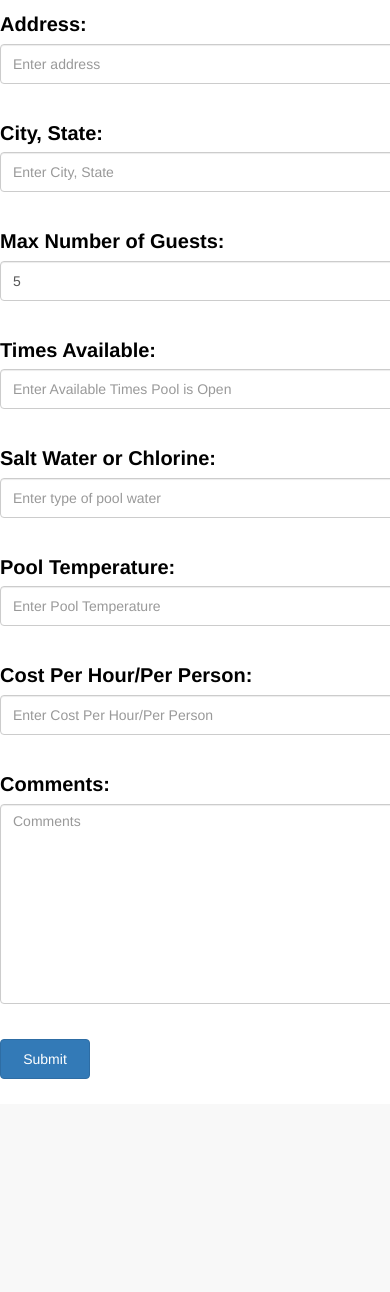
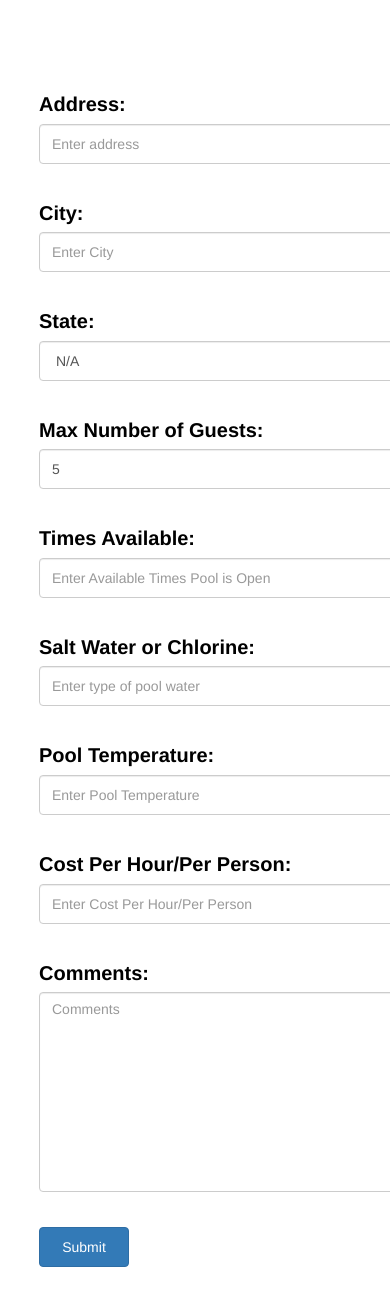
Before and after one commit to myezo/SplashApp, a PHP site: page /host.html in a window 390 px wide; the page is wider, and only the part inside the window is pictured. Shown: the part 80-1372 px from the top of that part. Before the commit the page ends 1159 px from the top of that part, so only its background shows below. Run offline with PHP 8.4, Linux system fonts and the light colour scheme; some libraries are stand-ins or nearby versions.

Commit message:
working map

```diff
--- a/assets/css/style.css
+++ b/assets/css/style.css
@@ -33,6 +33,10 @@
 	margin-top: 30px;
 }
 
+.location {
+      font-size: 28px;
+}
+
 .weather {
 	font-size: 33px;
 }
@@ -41,7 +45,6 @@
 	font-size: 20px;
 }
 
-<<<<<<< HEAD
 .form-horizontal{
       margin: 0 auto;
       width: 80%;
@@ -62,6 +65,11 @@
       height: 200px;
 }
 
+img{
+      width: 100px;
+      height: 100px;
+}
+
 #submit{
       width: 90px;
       height: 40px;
--- a/assets/javascript/code.js
+++ b/assets/javascript/code.js
@@ -4,6 +4,9 @@ var temperature;
 var location;
 var weather;
 var icon;
+//var longitude;
+//var latitude;
+//var myLatLng;
 
 
 var config = {
@@ -17,27 +20,43 @@ var config = {
   firebase.initializeApp(config);
 
 
+console.log("testing");
+
+
 function initMap() {
-  //300 atrium drive
-  //Somerset, NJ
-  var myLatLng = {lat: 40.5354340, lng: -74.5212870};
+ var queryURL = "https://maps.googleapis.com/maps/api/geocode/json?address= "+ city + ", "+ state +"&key=AIzaSyBPidPaBR5dgPFkxsPfkRvkLE1fFp48FX8";
 
+ // var queryURL = "https://maps.googleapis.com/maps/api/geocode/json?address="+ address + " , "+ city +", "+ state +"&key=AIzaSyBPidPaBR5dgPFkxsPfkRvkLE1fFp48FX8";
+  $.ajax({
+        url: queryURL,
+        method: "GET"
+      })
+    .done(function(response) {
+      console.log(response);
+      var myLatLng = {
+          lat : response.results[0].geometry.location.lat,
+          lng : response.results[0].geometry.location.lng
+       };
       var map = new google.maps.Map(document.getElementById('map'), {
-    zoom: 4,
+     zoom: 15,
      center: myLatLng
    });
 
        var marker = new google.maps.Marker({
          position: myLatLng,
          map: map,
-    icon: 'pool-icon.png',
          title: 'Hello World!'
        });
+
+    });
+
   }
+
 
 
 function getWeather(){
   //var apiKey = "11e28d64554d3afa";
+
   var queryURL = "http://api.wunderground.com/api/11e28d64554d3afa/conditions/q/" + state + "/" +city+".json";
   $.ajax({
         url: queryURL,
@@ -54,7 +73,8 @@ function getWeather(){
       console.log(temperature);
 
       //$('#location').text(location);
-      $('#icon').text(icon);
+      $('#icon').html("<img src=\""+icon+"\">");
+      $('#location').text(city + ", " + state);
       $('#weather').text(weather);
       $('#temperature').text("Temperature: " + temperature);
 
@@ -65,6 +85,7 @@ function getWeather(){
 function getMap() {
   var div = $('<div>').attr('id', 'map');
   $('body').append(div);
+  // debugger;
   initMap();
 }
 
@@ -90,12 +111,15 @@ function showResult(result) {
     console.log(result.geometry.location.lng());
 }
 
+
 $("#search").on("click", function() {
   state = $("#state").val().trim();
   city = $("#city").val().trim();
   console.log(state);
   console.log(city);
+  // debugger;
   getMap();
+  // debugger;
   getWeather();
   $("#query-result").removeClass("hidden");
 
@@ -107,18 +131,18 @@ $("#search").on("click", function() {
 $('#submit').on("click", function(){
 
   var address;
-  var cityState;
+  var city;
+  var state;
   var numGuests;
   var times;
   var water;
   var poolTemp;
   var cost;
   var comments;
-  var latitude;
-  var longitude;
 
   address = $("#address").val().trim();
-    cityState = $("#cityState").val().trim();
+    city = $("#city").val().trim();
+    state = $("#state").val().trim();
     numGuests = $("#numGuests").val().trim();
     times = $("#poolTime").val().trim();
     water = $("#waterType").val().trim();
@@ -126,10 +150,11 @@ $('#submit').on("click", function(){
     cost = $("#cost").val().trim();
     comments = $("#comments").val().trim();
 
-    getLatitudeLongitude(address);
+    //getLatitudeLongitude(address);
 
     console.log(address);
-    console.log(cityState);
+    console.log(city);
+    console.log(state);
     console.log(numGuests);
     console.log(times);
     console.log(water);
@@ -139,7 +164,8 @@ $('#submit').on("click", function(){
 
     firebase.database().ref().set({
       address:address,
-      cityState:cityState,
+      city:city,
+      state:state,
       numGuests:numGuests,
       times:times,
       water:water,
--- a/host.html
+++ b/host.html
@@ -39,55 +39,117 @@
 
 <form class="form-horizontal">
   <div class="form-group">
-    <label class="control-label col-sm-2" for="address">Address:</label>
-    <div class="col-sm-10">
+    <label class="control-label col-sm-3" for="address">Address:</label>
+    <div class="col-sm-9">
       <input type="address" class="form-control" id="address" placeholder="Enter address">
     </div>
   </div>
   <div class="form-group">
-    <label class="control-label col-sm-2" for="pwd">City, State:</label>
-    <div class="col-sm-10">
-      <input type="cityState" class="form-control" id="cityState" placeholder="Enter City, State">
+    <label class="control-label col-sm-3" for="pwd">City:</label>
+    <div class="col-sm-9">
+      <input type="city" class="form-control" id="city" placeholder="Enter City">
     </div>
   </div>
+
   <div class="form-group">
-    <label class="control-label col-sm-2" for="pwd">Max Number of Guests:</label>
-    <div class="col-sm-10">
+    <label class="control-label col-sm-3" for="pwd">State:</label>
+    <div class="col-sm-9">
+      <select class="form-control" id="state" name="state">
+        <option value="">N/A</option>
+        <option value="AK">Alaska</option>
+        <option value="AL">Alabama</option>
+        <option value="AR">Arkansas</option>
+        <option value="AZ">Arizona</option>
+        <option value="CA">California</option>
+        <option value="CO">Colorado</option>
+        <option value="CT">Connecticut</option>
+        <option value="DC">District of Columbia</option>
+        <option value="DE">Delaware</option>
+        <option value="FL">Florida</option>
+        <option value="GA">Georgia</option>
+        <option value="HI">Hawaii</option>
+        <option value="IA">Iowa</option>
+        <option value="ID">Idaho</option>
+        <option value="IL">Illinois</option>
+        <option value="IN">Indiana</option>
+        <option value="KS">Kansas</option>
+        <option value="KY">Kentucky</option>
+        <option value="LA">Louisiana</option>
+        <option value="MA">Massachusetts</option>
+        <option value="MD">Maryland</option>
+        <option value="ME">Maine</option>
+        <option value="MI">Michigan</option>
+        <option value="MN">Minnesota</option>
+        <option value="MO">Missouri</option>
+        <option value="MS">Mississippi</option>
+        <option value="MT">Montana</option>
+        <option value="NC">North Carolina</option>
+        <option value="ND">North Dakota</option>
+        <option value="NE">Nebraska</option>
+        <option value="NH">New Hampshire</option>
+        <option value="NJ">New Jersey</option>
+        <option value="NM">New Mexico</option>
+        <option value="NV">Nevada</option>
+        <option value="NY">New York</option>
+        <option value="OH">Ohio</option>
+        <option value="OK">Oklahoma</option>
+        <option value="OR">Oregon</option>
+        <option value="PA">Pennsylvania</option>
+        <option value="PR">Puerto Rico</option>
+        <option value="RI">Rhode Island</option>
+        <option value="SC">South Carolina</option>
+        <option value="SD">South Dakota</option>
+        <option value="TN">Tennessee</option>
+        <option value="TX">Texas</option>
+        <option value="UT">Utah</option>
+        <option value="VA">Virginia</option>
+        <option value="VT">Vermont</option>
+        <option value="WA">Washington</option>
+        <option value="WI">Wisconsin</option>
+        <option value="WV">West Virginia</option>
+        <option value="WY">Wyoming</option>
+      </select>
+    </div>
+  </div>
+
+  <div class="form-group">
+    <label class="control-label col-sm-3" for="pwd">Max Number of Guests:</label>
+    <div class="col-sm-9">
       <input class="form-control" id="numGuests" type="number" value="5">
     </div>
   </div>
   <div class="form-group">
-    <label class="control-label col-sm-2" for="address">Times Available:</label>
-    <div class="col-sm-10">
+    <label class="control-label col-sm-3" for="address">Times Available:</label>
+    <div class="col-sm-9">
       <input type="poolTime" class="form-control" id="poolTime" placeholder="Enter Available Times Pool is Open">
     </div>
   </div>
   <div class="form-group">
-    <label class="control-label col-sm-2" for="address">Salt Water or Chlorine:</label>
-    <div class="col-sm-10">
+    <label class="control-label col-sm-3" for="address">Salt Water or Chlorine:</label>
+    <div class="col-sm-9">
       <input type="waterType" class="form-control" id="waterType" placeholder="Enter type of pool water">
     </div>
   </div>
   <div class="form-group">
-    <label class="control-label col-sm-2" for="temperature">Pool Temperature:</label>
-    <div class="col-sm-10">
+    <label class="control-label col-sm-3" for="temperature">Pool Temperature:</label>
+    <div class="col-sm-9">
       <input type="temperature" class="form-control" id="temperature" placeholder="Enter Pool Temperature">
     </div>
   </div>
   <div class="form-group">
-    <label class="control-label col-sm-2" for="temperature">Cost Per Hour/Per Person:</label>
-    <div class="col-sm-10">
+    <label class="control-label col-sm-3" for="temperature">Cost Per Hour/Per Person:</label>
+    <div class="col-sm-9">
       <input type="cost" class="form-control" id="cost" placeholder="Enter Cost Per Hour/Per Person">
     </div>
   </div>
   <div class="form-group">
-    <label class="control-label col-sm-2" for="temperature">Comments:</label>
-    <div class="col-sm-10">
+    <label class="control-label col-sm-3" for="temperature">Comments:</label>
+    <div class="col-sm-9">
       <textarea type="comments" class="form-control" id="comments" placeholder="Comments"></textarea>
     </div>
   </div>
   <div class="form-group">
-    <div class="col-sm-offset-2 col-sm-10">
+    <div class="col-sm-offset-3 col-sm-9">
       <button id="submit" type="button" class="btn btn-primary">Submit</button>
     </div>
   </div>
--- a/index.html
+++ b/index.html
@@ -114,7 +114,8 @@
   <div class="row">
 	<div class="weatherApp">
 		<div class="col-sm-4">
-			<div class="icon"><img id="icon" />
+			<div id="icon"></div>
+			<div class="location"><span id="location"></span></div>
 		    <div class="weather"><span id="weather"></span></div>
 		    <div class="temperature"><span id="temperature"></span></div>
 		</div>
```
Also changed, not shown: assets/css/reset.css (added, +48 -0 lines). Lines whose indentation alone changed are shown as unchanged.
